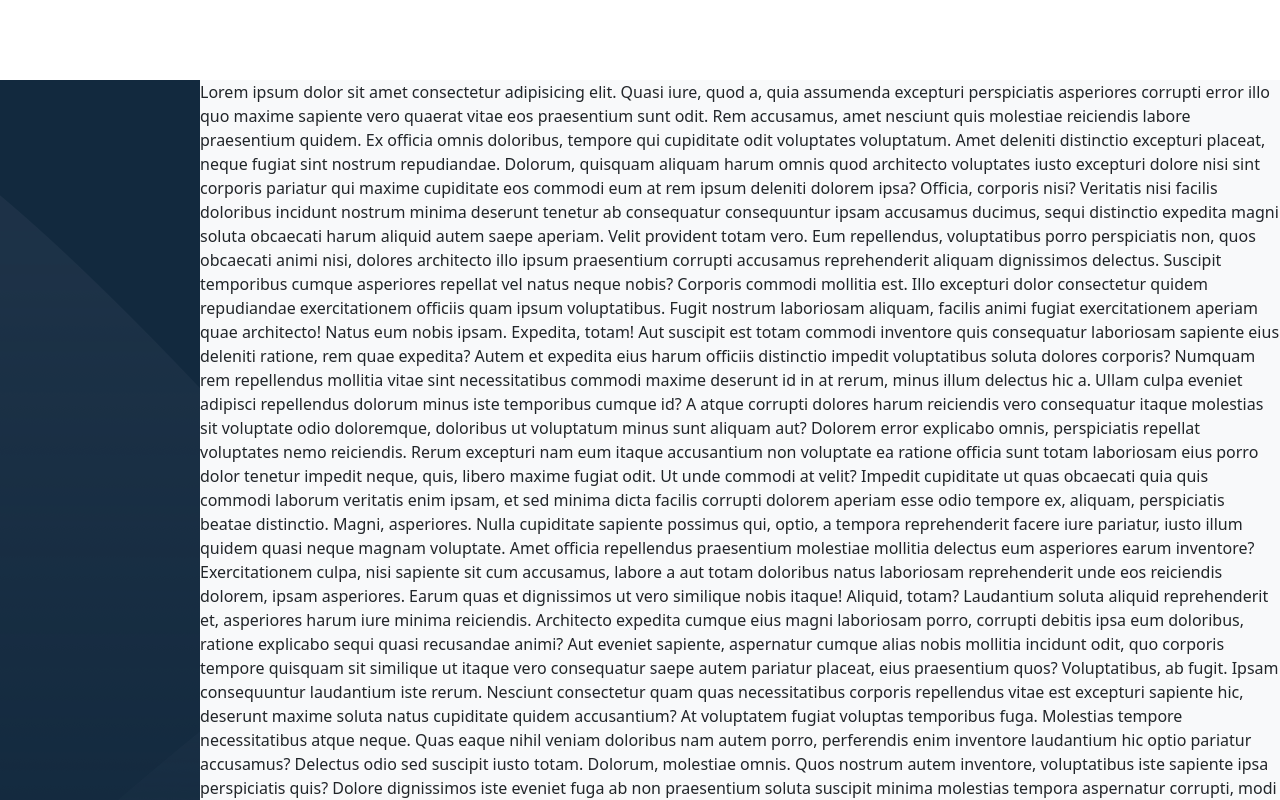
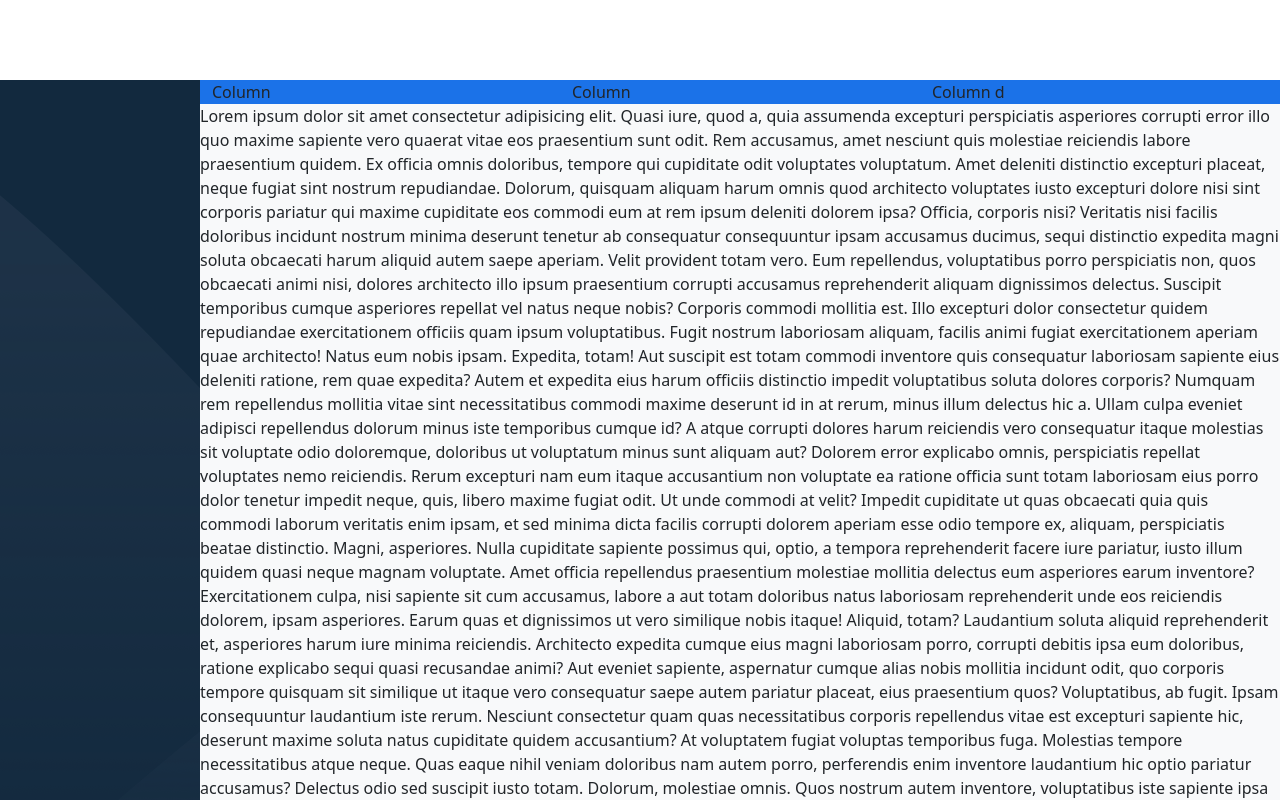
Before and after one commit to MarcoFonti/html-css-bootstrap-dashboard, a plain HTML site: page index.html in a window 1280 px wide. Drawn offline with nearby package versions, Linux system fonts and the light colour scheme.

Commit message:
add header activity

```diff
--- a/css/style.css
+++ b/css/style.css
@@ -1,5 +1,4 @@
 /* ?Utility */
-
 /* Flex */
 .flex {
     display: flex;
@@ -10,6 +9,8 @@
     display: none;
 }
 
+
+/* ?Generic */
 /* Altezza Header */
 .recipe-header {
     height: 80px;
@@ -37,8 +38,14 @@
 }
 
 
+/* TODO: Inizio */
+
+/* Header Attività */
+.header-activity {
+    background-color: #1B72E8;
+}
+
 /* ?MEDRIA QUERY*/
-
 @media screen and (min-width: 992px) {
 
     /* Grandezza Aside */
--- a/index.html
+++ b/index.html
@@ -20,6 +20,21 @@
 
         </aside>
         <main class="recipe-activity">
+            <header class="header-activity">
+                <div class="container">
+                    <div class="row row-cols-1 row-cols-md-3">
+                      <div class="col order-md-1">
+                        Column d
+                      </div>
+                      <div class="col">
+                        Column
+                      </div>
+                      <div class="col">
+                        Column
+                      </div>
+                    </div>
+                  </div>
+            </header>
             Lorem ipsum dolor sit amet consectetur adipisicing elit. Quasi iure, quod a, quia assumenda excepturi perspiciatis asperiores corrupti error illo quo maxime sapiente vero quaerat vitae eos praesentium sunt odit.
             Rem accusamus, amet nesciunt quis molestiae reiciendis labore praesentium quidem. Ex officia omnis doloribus, tempore qui cupiditate odit voluptates voluptatum. Amet deleniti distinctio excepturi placeat, neque fugiat sint nostrum repudiandae.
             Dolorum, quisquam aliquam harum omnis quod architecto voluptates iusto excepturi dolore nisi sint corporis pariatur qui maxime cupiditate eos commodi eum at rem ipsum deleniti dolorem ipsa? Officia, corporis nisi?
```
